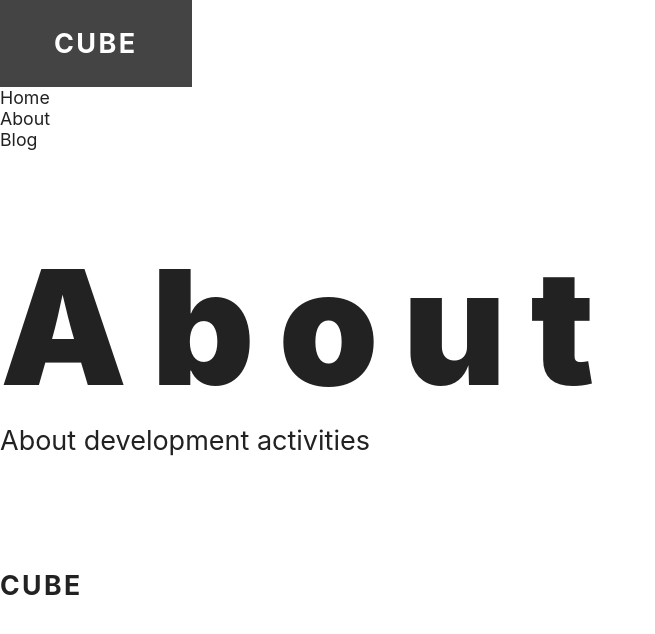
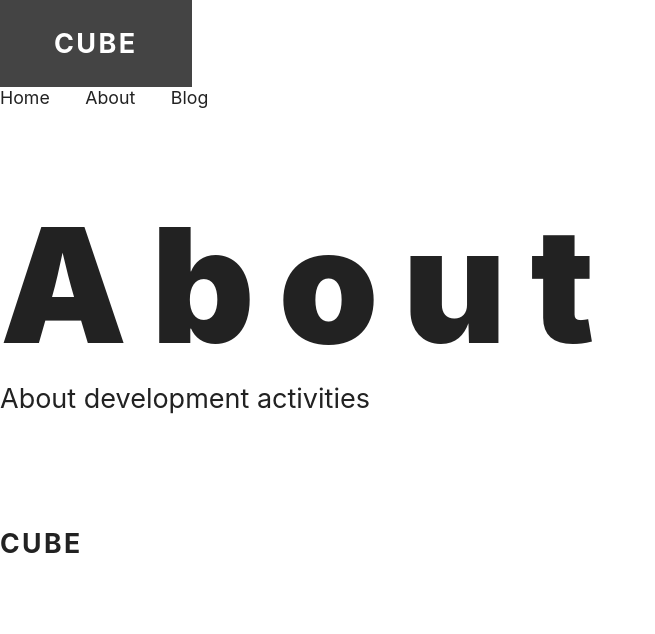
Before and after one commit to kouichi-kuu/nextblog-202209, a Next.js app: page /about in a window 1280 px wide. Shown: the top 634 px of the page, without its empty margins (0-655 px from the left). Built offline with nearby package versions, Linux system fonts and the light colour scheme.

Commit message:
0925変更2158

```diff
--- a/styles/nav.module.css
+++ b/styles/nav.module.css
@@ -0,0 +1,20 @@
+.list{
+    display: flex;
+    gap: 2em;
+}
+
+@media (hover:hover){
+    .list a:hover{
+        color:var(--accent);
+    }
+}
+
+@media (hover:none){
+    .list a{
+        -webkit-tap-highlight-color: transparent;
+    }
+
+    .list a:active{
+        color: var(--accent);
+    }
+}
```
